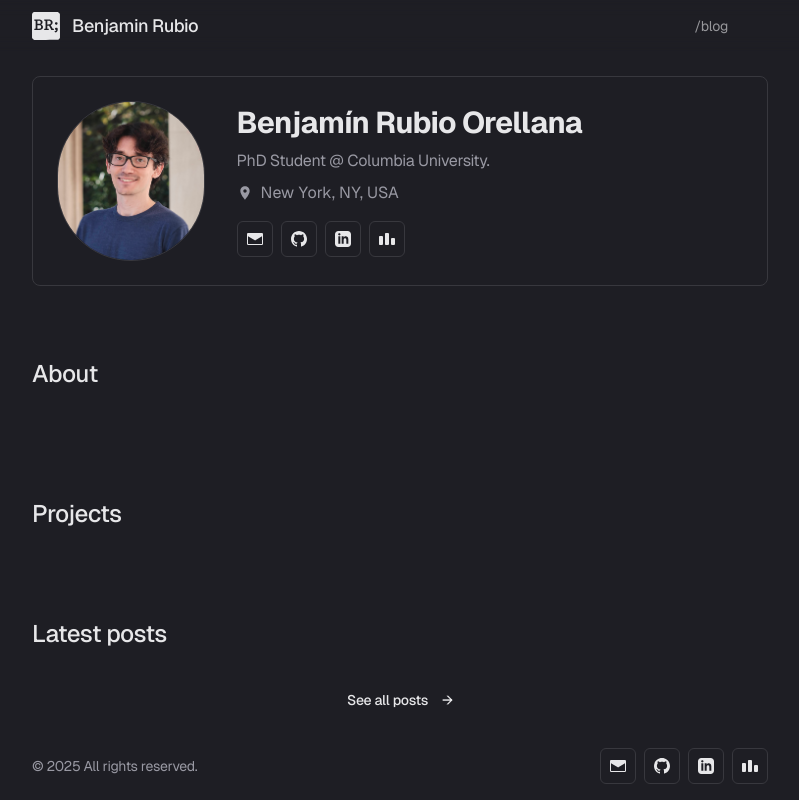
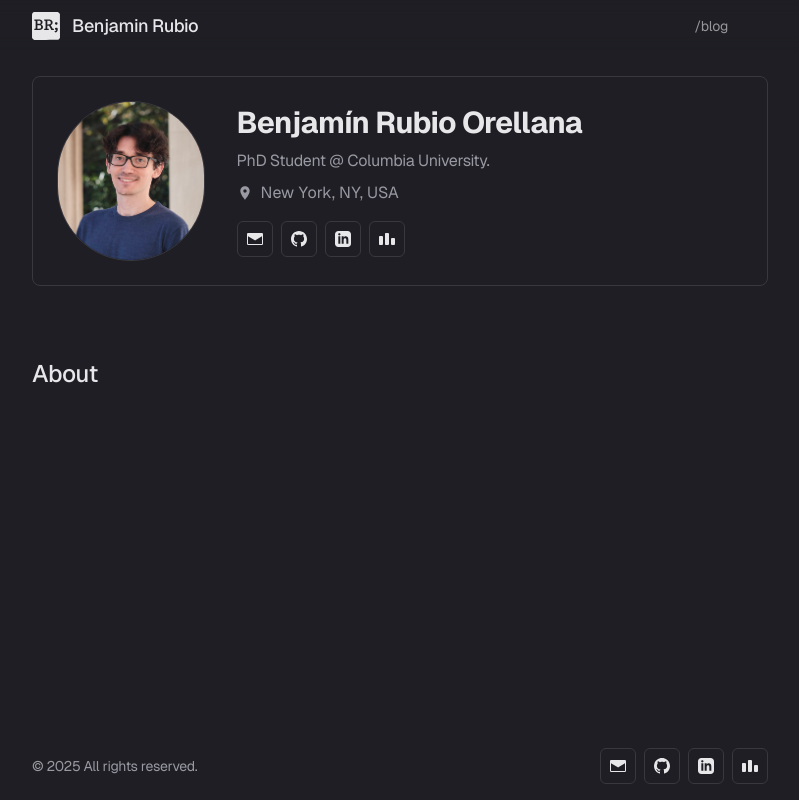
Before and after one commit to BenjaminRubio/BenjaminRubio.github.io, an Astro site: page / in a window 1280 px wide. Shown: the whole page, without its empty margins (240-1039 px from the left). Built offline with nearby package versions, Linux system fonts and the light colour scheme; Astro itself is replaced by a stand-in of ours.

Commit message:
commented out stuff

```diff
--- a/src/pages/index.astro
+++ b/src/pages/index.astro
@@ -51,7 +51,7 @@ const projects = await getAllProjects()
   </section>
 
   <!-- Projects Section -->
-  <section class="flex flex-col gap-y-4 mb-12">
+  <!-- <section class="flex flex-col gap-y-4 mb-12">
     <h2 class="text-2xl font-medium">Projects</h2>
     <ul class="flex flex-col gap-y-4">
       {
@@ -62,10 +62,10 @@ const projects = await getAllProjects()
         ))
       }
     </ul>
-  </section>
+  </section> -->
 
   <!-- Latest Posts Section -->
-  <section class="flex flex-col gap-y-4">
+  <!-- <section class="flex flex-col gap-y-4">
     <h2 class="text-2xl font-medium">Latest posts</h2>
     <ul class="flex flex-col gap-y-4">
       {
@@ -87,5 +87,5 @@ const projects = await getAllProjects()
         >
       </Link>
     </div>
-  </section>
+  </section> -->
 </Layout>
```
